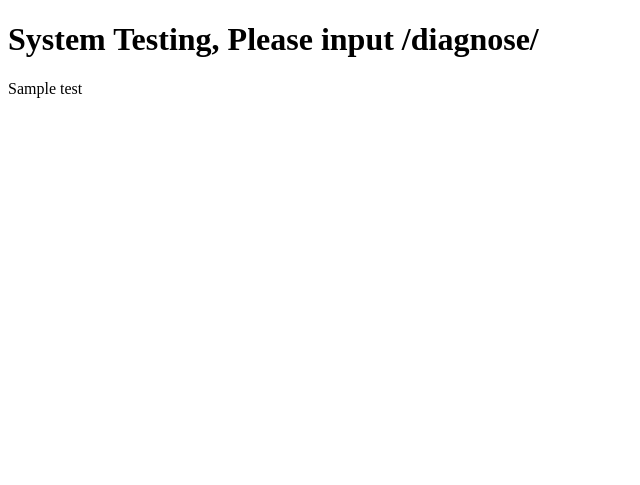
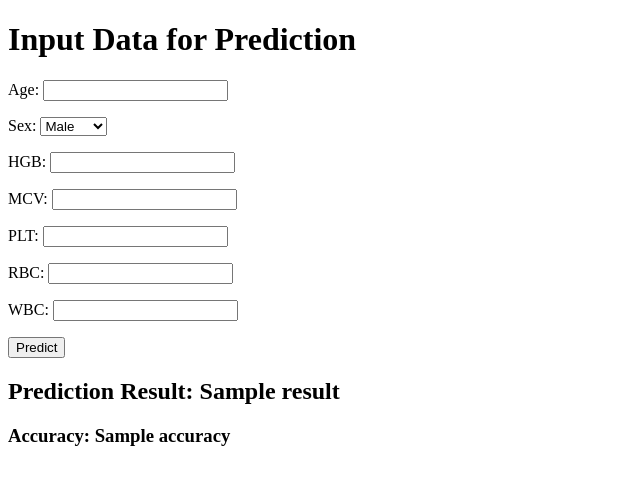
Before and after one commit to michaeltwo/info501, a Django app: template gui/sssproj/sssapp/templates/index.html in a window 1280 px wide. Shown: the top 485 px of the page, without its empty margins (0-640 px from the left). Run offline with Django 3.2, Linux system fonts and the light colour scheme; tables that the repository leaves empty hold one stand-in row (values such as "Sample post"); the template is opened without the code that fills it: values that come from a table or form of the project are taken from there, most other values are stand-ins (such as "Sample title", 1, 10 or a date in 2020); parts of the project's set-up code (start-up, migrations or seed data) failed here and were passed over.

Commit message:
change pkls

```diff
--- a/gui/sssproj/sssapp/forms.py
+++ b/gui/sssproj/sssapp/forms.py
@@ -1,10 +1,11 @@
 from django import forms
 from .models import PatientData
 
-class PatientDataForm(forms.ModelForm):
-    class Meta:
-        model = PatientData
-        fields = ['age', 'sex', 'crp', 'hgb', 'mcv', 'plt', 'rbc', 'wbc']
-        widgets = {
-            'sex': forms.Select(choices=[('Male', 'Male'), ('Female', 'Female')]),
-        }
+class PatientDataForm(forms.Form):
+    age = forms.IntegerField(label='Age', required=True)
+    sex = forms.ChoiceField(label='Sex', choices=[('M', 'Male'), ('F', 'Female')], required=True)
+    hgb = forms.FloatField(label='HGB', required=True)
+    mcv = forms.FloatField(label='MCV', required=True)
+    plt = forms.FloatField(label='PLT', required=True)
+    rbc = forms.FloatField(label='RBC', required=True)
+    wbc = forms.FloatField(label='WBC', required=True)
--- /dev/null
+++ b/gui/sssproj/sssapp/model.py
@@ -0,0 +1,6 @@
+import joblib
+import os
+from django.conf import settings
+# Load the trained model
+file_path = os.path.join(settings.BASE_DIR, 'sssapp', 'static', 'svm.pkl')
+model = joblib.load(file_path)
--- a/gui/sssproj/sssapp/models.py
+++ b/gui/sssproj/sssapp/models.py
@@ -3,13 +3,13 @@ from django.db import models
 class PatientData(models.Model):
     age = models.IntegerField()
     sex = models.CharField(max_length=10)
-    crp = models.FloatField()
     hgb = models.FloatField()
     mcv = models.FloatField()
     plt = models.FloatField()
     rbc = models.FloatField()
     wbc = models.FloatField()
-    diagnosis = models.CharField(max_length=255)
+    result = models.CharField(max_length=3)  # 'Yes' or 'No'
+    accuracy = models.FloatField(null=True, blank=True)
 
     def __str__(self):
-        return f"Diagnosis: {self.diagnosis} (ID: {self.id})"
+        return f"Prediction: {self.result} (Age: {self.age}, Sex: {self.sex})"
--- a/gui/sssproj/sssapp/templates/index.html
+++ b/gui/sssproj/sssapp/templates/index.html
@@ -1,10 +1,21 @@
 <!DOCTYPE html>
-<html>
+<html lang="en">
 <head>
-    <title>Test</title>
+    <meta charset="UTF-8">
+    <meta name="viewport" content="width=device-width, initial-scale=1.0">
+    <title>Prediction</title>
 </head>
 <body>
-    <h1>System Testing, Please input /diagnose/</h1>
-    {{ test }}
+    <h1>Input Data for Prediction</h1>
+    <form method="post">
+        {% csrf_token %}
+        {{ form.as_p }}
+        <button type="submit">Predict</button>
+    </form>
+
+    {% if result %}
+        <h2>Prediction Result: {{ result }}</h2>
+        <h3>Accuracy: {{ accuracy }}</h3>
+    {% endif %}
 </body>
 </html>
--- a/gui/sssproj/sssapp/urls.py
+++ b/gui/sssproj/sssapp/urls.py
@@ -2,6 +2,6 @@ from django.urls import path
 from . import views
 
 urlpatterns = [
-    path('diagnose/', views.diagnose_patient, name='diagnose_patient'),
-    path('index/',views.index, name='index'),
+    # path('diagnose/', views.diagnose_patient, name='diagnose_patient'),
+    path('',views.predict, name='predict'),
 ]
--- a/gui/sssproj/sssproj/settings.py
+++ b/gui/sssproj/sssproj/settings.py
@@ -10,12 +10,12 @@ For the full list of settings and their values, see
 https://docs.djangoproject.com/en/3.1/ref/settings/
 """
 
+# settings.py
 from pathlib import Path
 from db_config import DATABASES as external_database
 
 # Build paths inside the project like this: BASE_DIR / 'subdir'.
 BASE_DIR = Path(__file__).resolve().parent.parent
-
 
 # Quick-start development settings - unsuitable for production
 # See https://docs.djangoproject.com/en/3.1/howto/deployment/checklist/
```
Also changed, not shown: gui/sssproj/sssapp/views.py (+40 -16 lines), gui/sssproj/sssapp/migrations/0001_initial.py, 2 other files.
